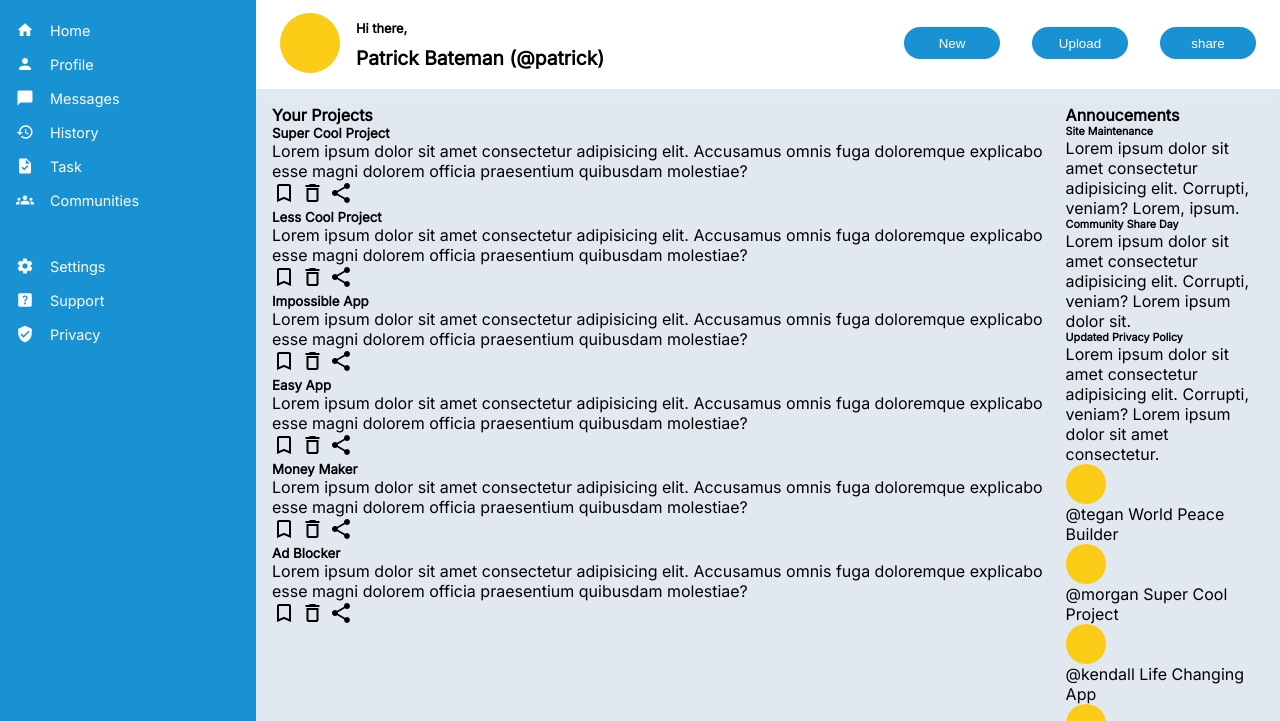
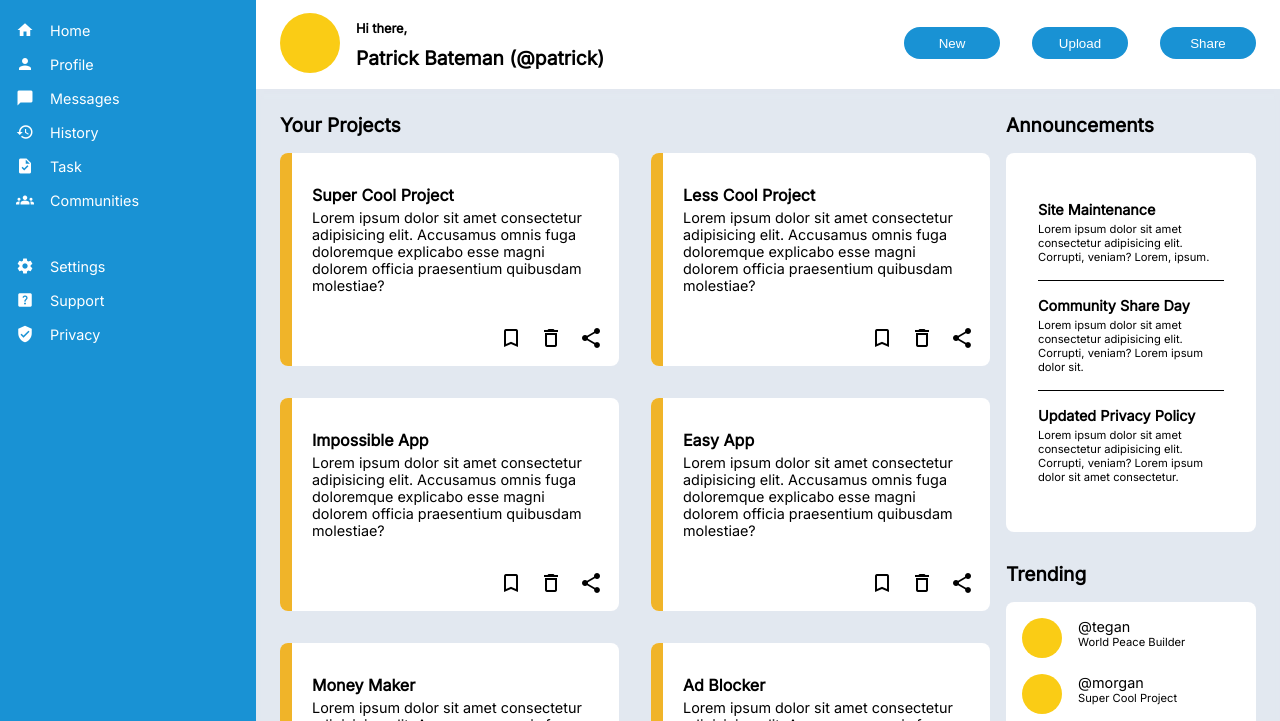
Before and after one commit to rahulgimhavanekar/dashboard_practice, a plain HTML site: page index.html in a window 1280 px wide. Shown: the part 79-800 px from the top of the page. Drawn offline with nearby package versions, Linux system fonts and the light colour scheme.

Commit message:
feat: Added announcements and trending

```diff
--- a/index.html
+++ b/index.html
@@ -36,7 +36,7 @@
       <div class="btns-container">
         <button class="header-btn">New</button>
         <button class="header-btn">Upload</button>
-        <button class="header-btn">share</button>
+        <button class="header-btn">Share</button>
       </div>
     </header>
 
@@ -97,14 +97,15 @@
       <!-- Projects -->
       <div class="projects">
         <h4>Your Projects</h4>
+        <div class="project-card-container">
           <div class="project-card">
             <div class="color-block"></div>
             <div class="text-block">
               <h5 class="name">Super Cool Project</h5>
               <p>
-              Lorem ipsum dolor sit amet consectetur adipisicing elit. Accusamus
-              omnis fuga doloremque explicabo esse magni dolorem officia
-              praesentium quibusdam molestiae?
+                Lorem ipsum dolor sit amet consectetur adipisicing elit.
+                Accusamus omnis fuga doloremque explicabo esse magni dolorem
+                officia praesentium quibusdam molestiae?
               </p>
             </div>
             <div class="action-block">
@@ -118,9 +119,9 @@
             <div class="text-block">
               <h5 class="name">Less Cool Project</h5>
               <p>
-              Lorem ipsum dolor sit amet consectetur adipisicing elit. Accusamus
-              omnis fuga doloremque explicabo esse magni dolorem officia
-              praesentium quibusdam molestiae?
+                Lorem ipsum dolor sit amet consectetur adipisicing elit.
+                Accusamus omnis fuga doloremque explicabo esse magni dolorem
+                officia praesentium quibusdam molestiae?
               </p>
             </div>
             <div class="action-block">
@@ -134,9 +135,9 @@
             <div class="text-block">
               <h5 class="name">Impossible App</h5>
               <p>
-              Lorem ipsum dolor sit amet consectetur adipisicing elit. Accusamus
-              omnis fuga doloremque explicabo esse magni dolorem officia
-              praesentium quibusdam molestiae?
+                Lorem ipsum dolor sit amet consectetur adipisicing elit.
+                Accusamus omnis fuga doloremque explicabo esse magni dolorem
+                officia praesentium quibusdam molestiae?
               </p>
             </div>
             <div class="action-block">
@@ -150,9 +151,9 @@
             <div class="text-block">
               <h5 class="name">Easy App</h5>
               <p>
-              Lorem ipsum dolor sit amet consectetur adipisicing elit. Accusamus
-              omnis fuga doloremque explicabo esse magni dolorem officia
-              praesentium quibusdam molestiae?
+                Lorem ipsum dolor sit amet consectetur adipisicing elit.
+                Accusamus omnis fuga doloremque explicabo esse magni dolorem
+                officia praesentium quibusdam molestiae?
               </p>
             </div>
             <div class="action-block">
@@ -166,9 +167,9 @@
             <div class="text-block">
               <h5 class="name">Money Maker</h5>
               <p>
-              Lorem ipsum dolor sit amet consectetur adipisicing elit. Accusamus
-              omnis fuga doloremque explicabo esse magni dolorem officia
-              praesentium quibusdam molestiae?
+                Lorem ipsum dolor sit amet consectetur adipisicing elit.
+                Accusamus omnis fuga doloremque explicabo esse magni dolorem
+                officia praesentium quibusdam molestiae?
               </p>
             </div>
             <div class="action-block">
@@ -182,9 +183,9 @@
             <div class="text-block">
               <h5 class="name">Ad Blocker</h5>
               <p>
-              Lorem ipsum dolor sit amet consectetur adipisicing elit. Accusamus
-              omnis fuga doloremque explicabo esse magni dolorem officia
-              praesentium quibusdam molestiae?
+                Lorem ipsum dolor sit amet consectetur adipisicing elit.
+                Accusamus omnis fuga doloremque explicabo esse magni dolorem
+                officia praesentium quibusdam molestiae?
               </p>
             </div>
             <div class="action-block">
@@ -194,10 +195,12 @@
             </div>
           </div>
         </div>
+      </div>
       <!-- Announcements -->
-      <div class="annoucements">
-        <h4>Annoucements</h4>
-        <div class="annoucement-card">
+      <div class="announcements">
+        <h4>Announcements</h4>
+        <div class="announcement-card-container">
+          <div class="announcement-card">
             <h6>Site Maintenance</h6>
             <p>
               Lorem ipsum dolor sit amet consectetur adipisicing elit. Corrupti,
@@ -205,7 +208,7 @@
             </p>
           </div>
           <div class="border-block"></div>
-        <div class="annoucement-card">
+          <div class="announcement-card">
             <h6>Community Share Day</h6>
             <p>
               Lorem ipsum dolor sit amet consectetur adipisicing elit. Corrupti,
@@ -213,7 +216,7 @@
             </p>
           </div>
           <div class="border-block"></div>
-        <div class="annoucement-card">
+          <div class="announcement-card">
             <h6>Updated Privacy Policy</h6>
             <p>
               Lorem ipsum dolor sit amet consectetur adipisicing elit. Corrupti,
@@ -221,27 +224,39 @@
             </p>
           </div>
         </div>
+      </div>
       <!-- Trending -->
       <div class="trending">
-        <div class="person">
+        <h4>Trending</h4>
+        <div class="trending-card-container">
+          <div class="trending-card">
             <div class="profile"></div>
+            <div class="name">
               <span class="trend-tag">@tegan</span>
               <span class="trend-text">World Peace Builder</span>
             </div>
-        <div class="person">
+          </div>
+          <div class="trending-card">
             <div class="profile"></div>
+            <div class="name">
               <span class="trend-tag">@morgan</span>
               <span class="trend-text">Super Cool Project</span>
             </div>
-        <div class="person">
+          </div>
+          <div class="trending-card">
             <div class="profile"></div>
+            <div class="name">
               <span class="trend-tag">@kendall</span>
               <span class="trend-text">Life Changing App</span>
             </div>
-        <div class="person">
+          </div>
+          <div class="trending-card">
             <div class="profile"></div>
+            <div class="name">
               <span class="trend-tag">@alex</span>
               <span class="trend-text">No Traffic Maker</span>
+            </div>
+          </div>
         </div>
       </div>
     </main>
--- a/styles.css
+++ b/styles.css
@@ -141,11 +141,120 @@ body {
 .content {
   background-color: #e2e8f0;
   display: grid;
-  grid-template-columns: 4fr 1fr;
+  grid-template-columns: auto 250px;
   box-shadow: inset 0 5px 5px #e2e8f0;
+  padding: 1.5rem;
+  gap: 1rem;
+}
+
+/* Projects */
+.projects {
+  grid-row: 1/3;
+}
+
+.projects h4 {
+  font-size: 1.2rem;
+  margin-bottom: 1rem;
+}
+
+.project-card-container {
+  display: grid;
+  grid-template-columns: 1fr 1fr;
+  gap: 2rem;
+}
+
+.project-card {
+  background-color: #fff;
+  display: grid;
+  grid-template-columns: 1rem 1fr;
+  grid-template-rows: 1fr auto;
+  border-radius: 8px;
+}
+
+.color-block {
+  width: 75%;
+  border-radius: 8px 0 0 8px;
+  background-color: #f0b429;
+  grid-row: 1/-1;
+}
+
+.text-block {
+  padding: 2rem 1rem 1rem 1rem;
+}
+
+.text-block h5 {
+  font-size: 1rem;
+  margin-bottom: 4px;
+}
+
+.text-block p {
+  font-size: 0.9rem;
+}
+
+.action-block {
+  display: flex;
+  align-items: center;
+  justify-content: flex-end;
+  gap: 1rem;
   padding: 1rem;
 }
 
-.projects {
-  grid-row: 1/3;
+/* Announcements */
+.announcements h4 {
+  font-size: 1.2rem;
+  margin-bottom: 1rem;
 }
+
+.announcement-card-container {
+  background-color: #fff;
+  padding: 2rem;
+  border-radius: 8px;
+}
+
+.announcement-card {
+  padding: 1rem 0;
+}
+
+.announcement-card h6 {
+  font-size: 0.9rem;
+  margin-bottom: 4px;
+}
+
+.announcement-card p {
+  font-size: 0.7rem;
+}
+
+.border-block {
+  background-color: #000;
+  height: 1px;
+}
+
+/* Trending */
+.trending h4 {
+  font-size: 1.2rem;
+  margin-bottom: 1rem;
+}
+
+.trending-card-container {
+  background-color: #fff;
+  border-radius: 8px;
+  padding: 1rem;
+  display: flex;
+  align-content: center;
+  flex-direction: column;
+  gap: 1rem;
+}
+
+.trending-card {
+  display: flex;
+  gap: 1rem;
+}
+
+.trend-tag {
+  font-size: 0.9rem;
+  display: block;
+}
+
+.trend-text {
+  font-size: 0.7rem;
+}
```
Lines whose indentation alone changed are shown as unchanged.
